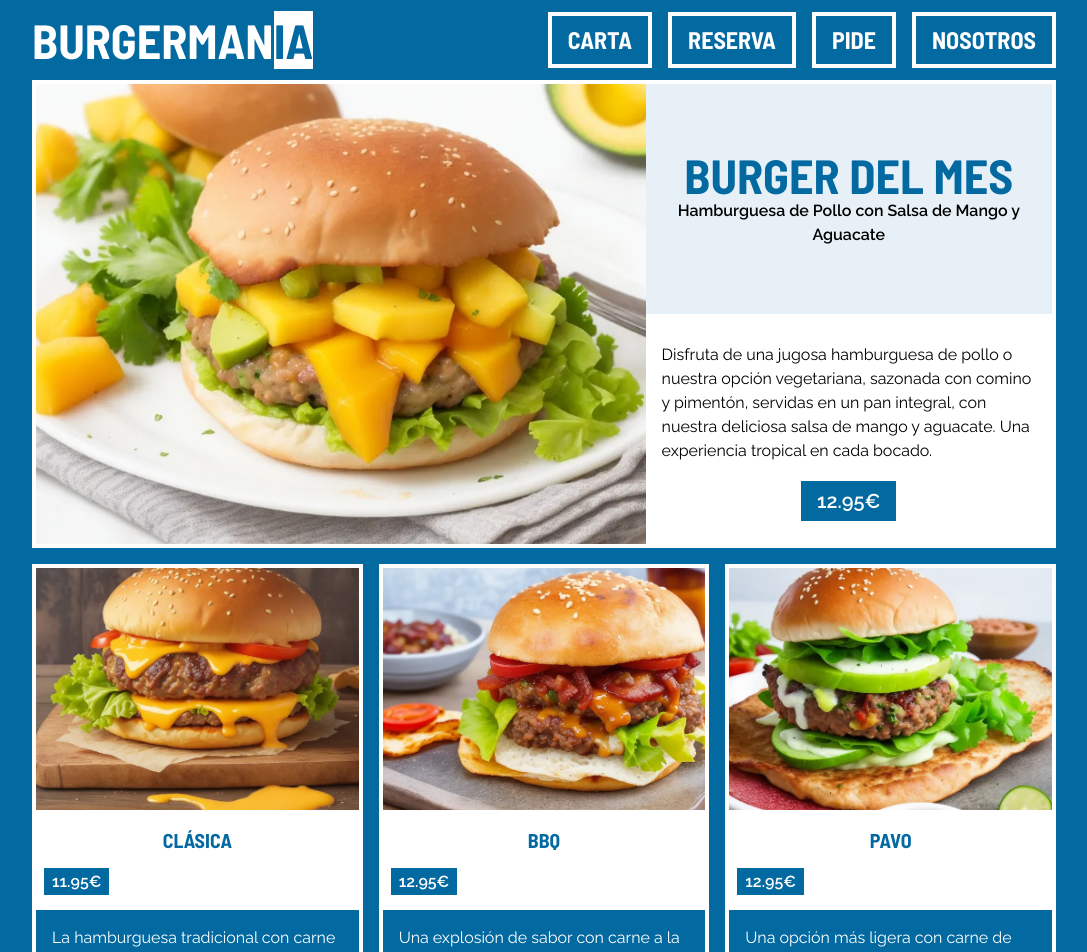
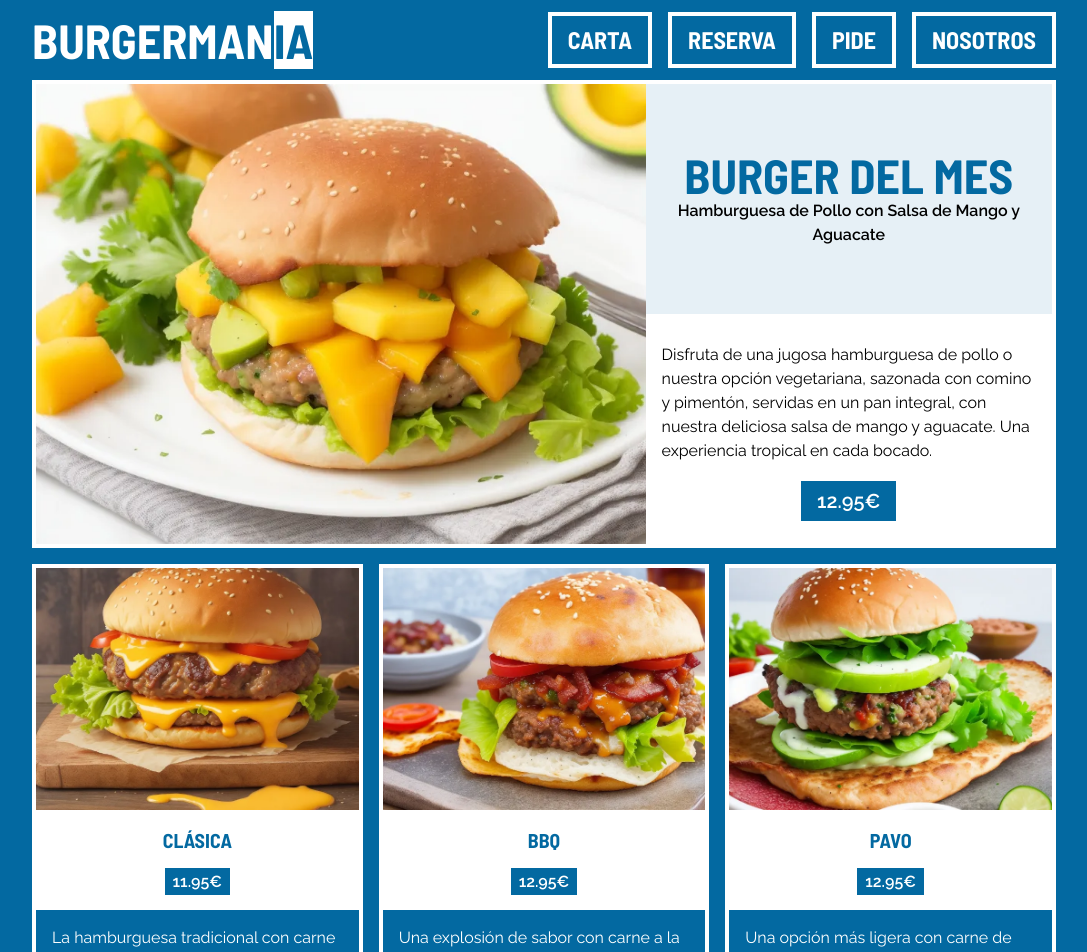
Before and after one commit to molul/burgermania_vue, a Vue app: page /carta in a window 1280 px wide. Shown: the top 952 px of the page, without its empty margins (96-1183 px from the left). Built offline with nearby package versions, Linux system fonts and the light colour scheme.

Commit message:
Actualizar MenuBurgerComp.vue

```diff
--- a/src/components/Pages/Carta/MenuBurgerComp.vue
+++ b/src/components/Pages/Carta/MenuBurgerComp.vue
@@ -16,7 +16,7 @@
       >
         {{ burger.name }}
       </div>
-      <div class="text-base md:text-base">
+      <div class="text-base md:text-base mx-auto">
         <span class="font-semibold bg-sky-700 text-white px-2 py-1">
           {{ burger.price }}€
         </span>
```
